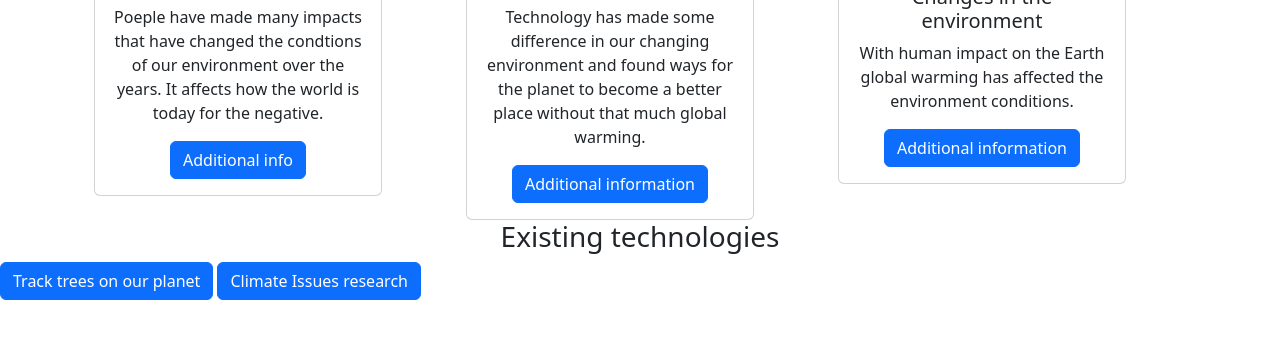
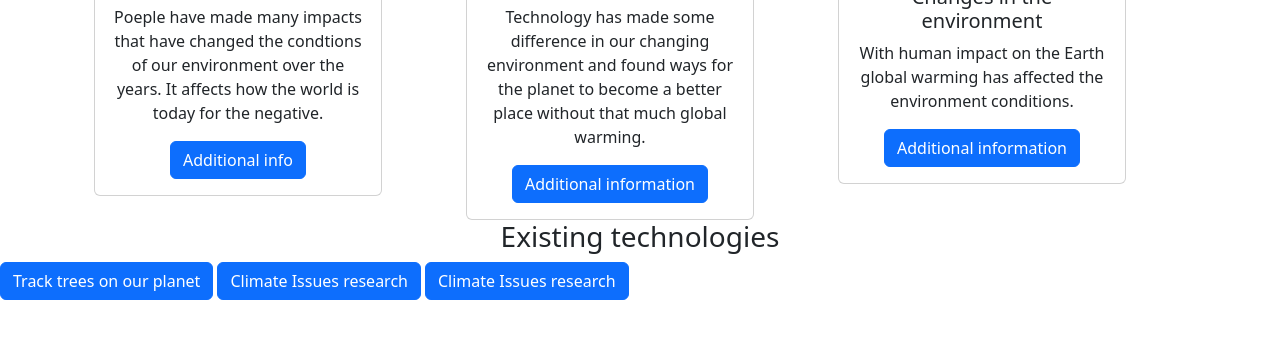
Before and after one commit to tinax8774/sep10-freedom-project, a plain HTML site: page index.html in a window 1280 px wide. Shown: the part 444-782 px from the top of the page. Drawn offline with nearby package versions, Linux system fonts and the light colour scheme; a web font is replaced by a local one.

Commit message:
Sat, May 3, 2025, 10:54 PM -04:00

```diff
--- a/index.html
+++ b/index.html
@@ -132,6 +132,7 @@
           <p class="d-inline-flex gap-1">
             <a class="btn btn-primary" data-bs-toggle="collapse" href="#multiCollapseExample1" role="button" aria-expanded="false" aria-controls="multiCollapseExample1">Track trees on our planet</a>
             <button class="btn btn-primary" type="button" data-bs-toggle="collapse" data-bs-target="#multiCollapseExample2" aria-expanded="false" aria-controls="multiCollapseExample2">Climate Issues research</button>
+            <button class="btn btn-primary" type="button" data-bs-toggle="collapse" data-bs-target="#multiCollapseExample2" aria-expanded="false" aria-controls="multiCollapseExample2">Climate Issues research</button>
           </p>
           <div class="row">
             <div class="col">
```
